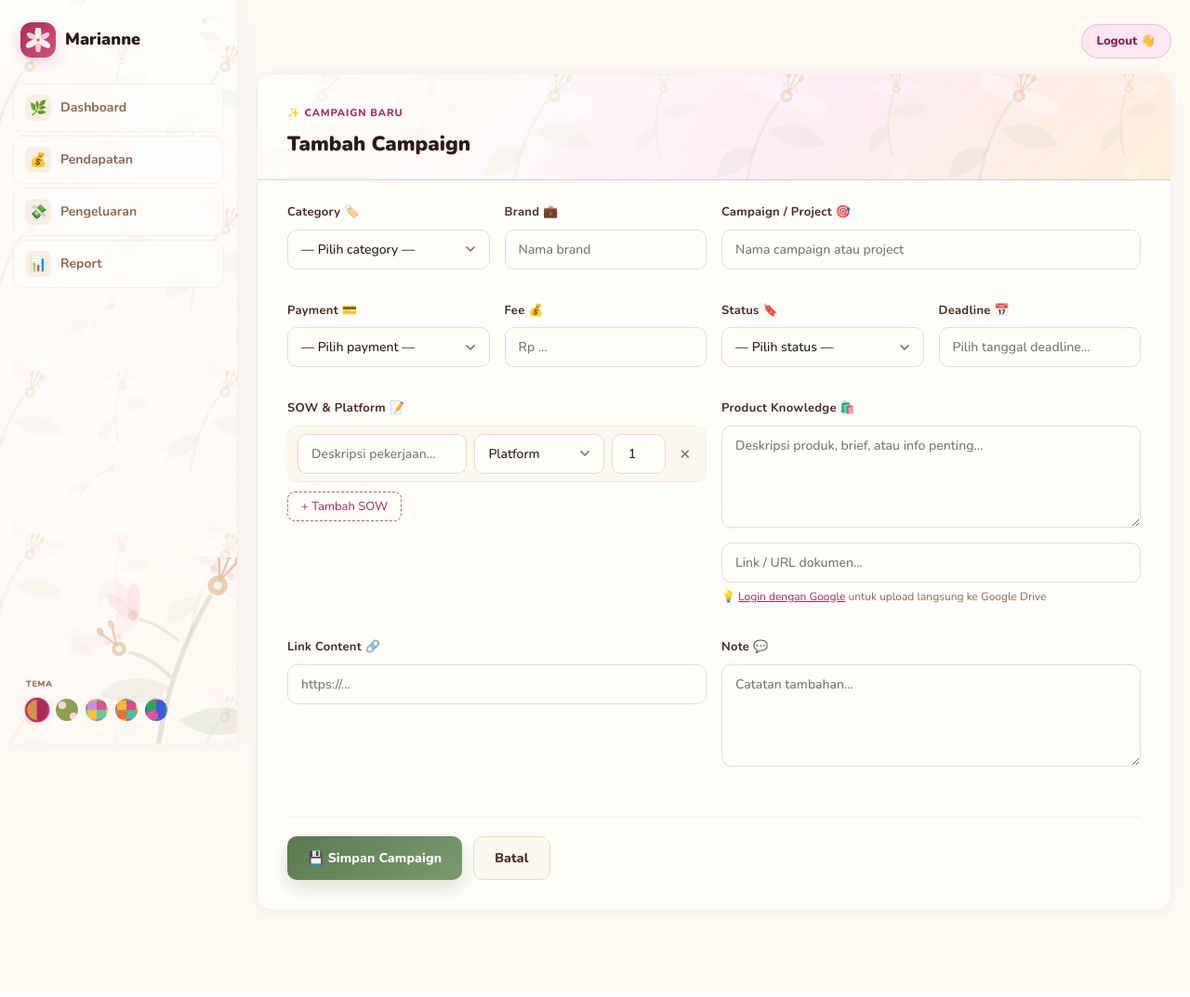
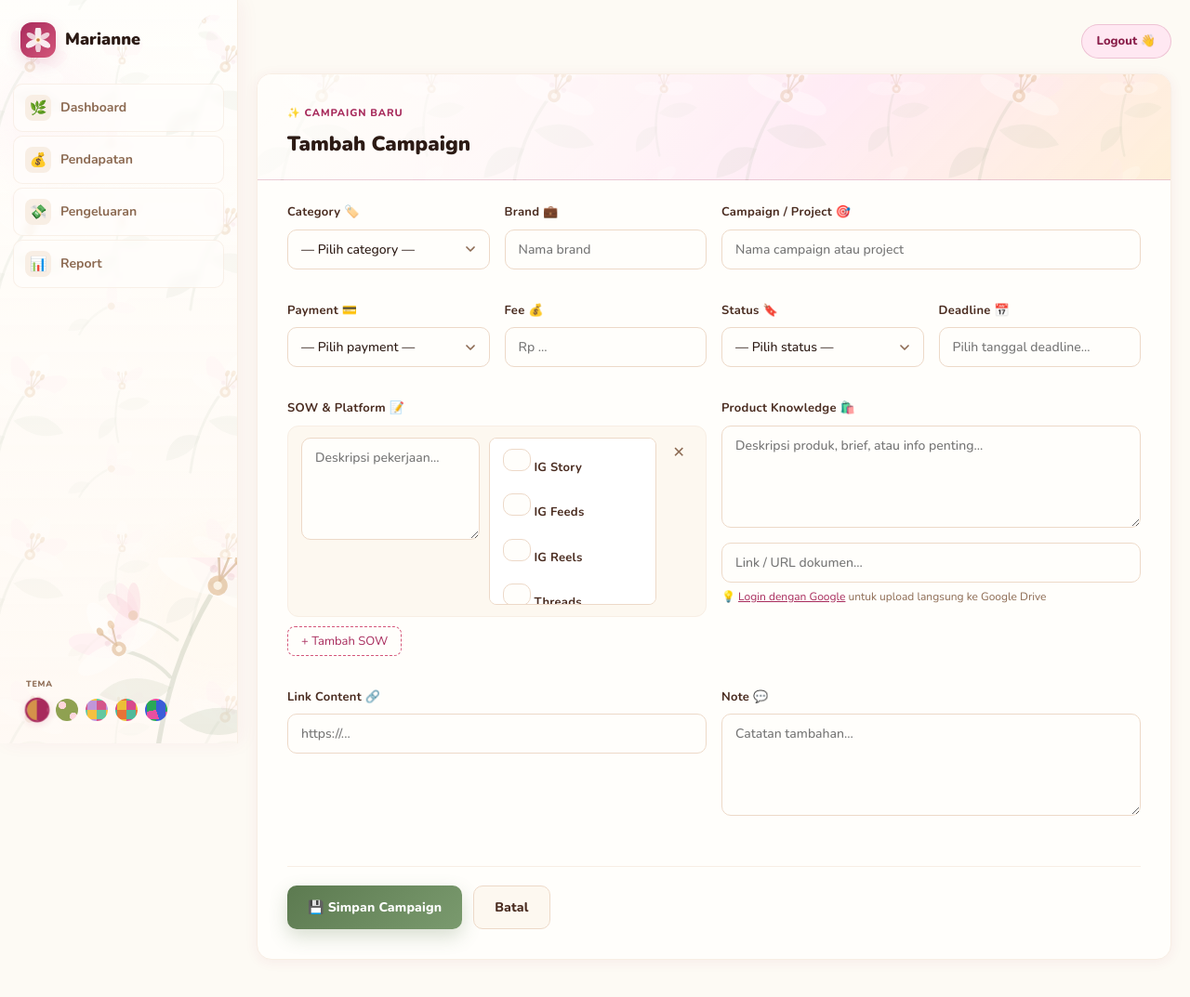
Before and after one commit to hendrikusray/daily-task, a Flask app: page /konten/buat in a window 1280 px wide. Shown: the top 1073 px of the page at 93% size. Before the commit the page ends 983 px from the top, so only its background shows below. Run offline with Flask 3, Linux system fonts and the light colour scheme; a user stored in the database is signed in.

Commit message:
sow: textarea + multi-checkbox platform, no qty field
Co-Authored-By: Claude Sonnet 4.6 <noreply@anthropic.com>

```diff
--- a/app/app.py
+++ b/app/app.py
@@ -237,14 +237,12 @@ def apply_tracker_form(konten):
     konten.fee = form_text('fee')
     sow_texts = request.form.getlist('sow_item_text[]')
     sow_platforms = request.form.getlist('sow_item_platform[]')
-    sow_qtys = request.form.getlist('sow_item_qty[]')
     items = []
     for i in range(len(sow_texts)):
         t = sow_texts[i].strip() if i < len(sow_texts) else ''
         p = sow_platforms[i].strip() if i < len(sow_platforms) else ''
-        q = int(sow_qtys[i]) if i < len(sow_qtys) and sow_qtys[i].isdigit() else 1
         if t or p:
-            items.append({'text': t, 'platform': p, 'qty': max(1, q)})
+            items.append({'text': t, 'platform': p, 'qty': 1})
     konten.sow_items = _json.dumps(items) if items else None
     konten.sow = items[0]['text'] if items else ''
     seen = []
--- a/app/static/css/style.css
+++ b/app/static/css/style.css
@@ -3378,31 +3378,46 @@ body[data-theme="polka"].auth-page::after {
 .expense-amount { font-weight: 800; font-size: 13.5px; color: var(--gold-dark); white-space: nowrap; }
 
 /* ── SOW dynamic rows ── */
-.sow-list { display: flex; flex-direction: column; gap: 8px; margin-bottom: 10px; }
+.sow-list { display: flex; flex-direction: column; gap: 10px; margin-bottom: 10px; }
+
 .sow-row {
-    display: flex; align-items: center; gap: 8px; flex-wrap: nowrap;
-    background: var(--surface-soft); border: 1px solid var(--line-soft);
-    border-radius: 10px; padding: 8px 10px;
-}
+    display: grid;
+    grid-template-columns: 1fr 180px auto;
+    gap: 10px;
+    align-items: start;
+    background: var(--surface-soft);
+    border: 1px solid var(--line-soft);
+    border-radius: 12px;
+    padding: 12px 14px;
+}
+
 .sow-text {
-    flex: 1 1 0; min-width: 0;
-    border: none; background: transparent; font-size: 14px;
-    font-family: inherit; color: var(--ink); padding: 4px 6px; border-radius: 6px;
-}
-.sow-text:focus { outline: 2px solid var(--lily-glow); background: #fff; }
-.sow-platform {
-    flex: 0 0 140px; font-size: 13px; border: 1px solid var(--line);
-    border-radius: 8px; padding: 5px 8px; background: #fff; color: var(--ink); font-family: inherit;
-}
-.sow-qty {
-    flex: 0 0 58px; text-align: center; border: 1px solid var(--line);
-    border-radius: 8px; padding: 5px 6px; font-size: 13px; font-family: inherit; background: #fff;
-}
+    width: 100%; box-sizing: border-box;
+    border: 1px solid var(--line); border-radius: 8px;
+    background: #fff; font-size: 14px; font-family: inherit; color: var(--ink);
+    padding: 8px 10px; resize: vertical; min-height: 80px;
+}
+.sow-text:focus { outline: none; border-color: var(--lily); box-shadow: 0 0 0 3px var(--lily-glow); }
+
+.sow-platform-wrap {
+    display: flex; flex-direction: column; gap: 4px;
+    border: 1px solid var(--line); border-radius: 8px;
+    background: #fff; padding: 8px 10px; max-height: 180px; overflow-y: auto;
+}
+.sow-plat-opt {
+    display: flex; align-items: center; gap: 6px;
+    font-size: 13px; color: var(--ink); cursor: pointer;
+    padding: 3px 4px; border-radius: 6px; white-space: nowrap;
+}
+.sow-plat-opt:hover { background: var(--lily-pale); }
+.sow-plat-opt input[type="checkbox"] { accent-color: var(--lily); width: 14px; height: 14px; cursor: pointer; }
+
 .sow-del-btn {
-    flex: 0 0 auto; background: none; border: none; color: var(--muted);
-    cursor: pointer; font-size: 15px; padding: 4px 6px; border-radius: 6px; line-height: 1;
+    align-self: start; background: none; border: none; color: var(--muted);
+    cursor: pointer; font-size: 16px; padding: 6px 8px; border-radius: 6px; line-height: 1; margin-top: 2px;
 }
 .sow-del-btn:hover { background: var(--lily-pale); color: var(--lily); }
+
 .sow-add-btn {
     background: none; border: 1.5px dashed var(--lily-light); color: var(--lily);
     padding: 6px 14px; border-radius: 8px; cursor: pointer; font-size: 13px; font-family: inherit;
@@ -3410,10 +3425,8 @@ body[data-theme="polka"].auth-page::after {
 .sow-add-btn:hover { background: var(--lily-pale); }
 
 @media (max-width: 600px) {
-    .sow-row { flex-wrap: wrap; }
-    .sow-text { flex: 1 1 100%; }
-    .sow-platform { flex: 1 1 calc(50% - 4px); }
-    .sow-qty { flex: 0 0 60px; }
+    .sow-row { grid-template-columns: 1fr auto; }
+    .sow-platform-wrap { grid-column: 1 / -1; max-height: 130px; }
 }
 
 /* Floral mobile: keep the flower as a soft corner accent, not a full card pattern */
--- a/app/templates/buat_konten.html
+++ b/app/templates/buat_konten.html
@@ -74,14 +74,15 @@
                 <label>SOW &amp; Platform 📝</label>
                 <div id="sowList" class="sow-list">
                     <div class="sow-row">
-                        <input type="text" name="sow_item_text[]" class="sow-text" placeholder="Deskripsi pekerjaan...">
-                        <select name="sow_item_platform[]" class="sow-platform">
-                            <option value="">Platform</option>
+                        <textarea name="sow_item_text[]" class="sow-text" rows="3" placeholder="Deskripsi pekerjaan..."></textarea>
+                        <div class="sow-platform-wrap">
                             {% for option in platform_options %}
-                            <option value="{{ option }}">{{ option }}</option>
+                            <label class="sow-plat-opt">
+                                <input type="checkbox" class="sow-plat-cb" value="{{ option }}"> {{ option }}
+                            </label>
                             {% endfor %}
-                        </select>
-                        <input type="number" name="sow_item_qty[]" class="sow-qty" value="1" min="1" placeholder="Qty">
+                            <input type="hidden" name="sow_item_platform[]" class="sow-platform-val">
+                        </div>
                         <button type="button" class="sow-del-btn" onclick="delSowRow(this)" title="Hapus">✕</button>
                     </div>
                 </div>
@@ -150,25 +151,35 @@
 <script>
 var _platformOptions = {{ platform_options | tojson }};
 
-function sowRowHtml(text, platform, qty) {
-    var opts = _platformOptions.map(function(o) {
-        return '<option value="' + o + '"' + (o === platform ? ' selected' : '') + '>' + o + '</option>';
-    }).join('');
+function sowPlatformWrapHtml(checkedArr) {
+    return _platformOptions.map(function(o) {
+        var chk = (checkedArr || []).indexOf(o) > -1 ? ' checked' : '';
+        return '<label class="sow-plat-opt"><input type="checkbox" class="sow-plat-cb" value="' + o + '"' + chk + '> ' + o + '</label>';
+    }).join('') + '<input type="hidden" name="sow_item_platform[]" class="sow-platform-val">';
+}
+
+function sowRowHtml(text, checkedPlatforms) {
     return '<div class="sow-row">' +
-        '<input type="text" name="sow_item_text[]" class="sow-text" placeholder="Deskripsi pekerjaan..." value="' + (text||'') + '">' +
-        '<select name="sow_item_platform[]" class="sow-platform"><option value="">Platform</option>' + opts + '</select>' +
-        '<input type="number" name="sow_item_qty[]" class="sow-qty" value="' + (qty||1) + '" min="1" placeholder="Qty">' +
+        '<textarea name="sow_item_text[]" class="sow-text" rows="3" placeholder="Deskripsi pekerjaan...">' + (text || '') + '</textarea>' +
+        '<div class="sow-platform-wrap">' + sowPlatformWrapHtml(checkedPlatforms) + '</div>' +
         '<button type="button" class="sow-del-btn" onclick="delSowRow(this)" title="Hapus">✕</button>' +
         '</div>';
 }
 
 function addSowRow() {
-    document.getElementById('sowList').insertAdjacentHTML('beforeend', sowRowHtml('', '', 1));
+    document.getElementById('sowList').insertAdjacentHTML('beforeend', sowRowHtml('', []));
 }
 
 function delSowRow(btn) {
     var list = document.getElementById('sowList');
     if (list.querySelectorAll('.sow-row').length > 1) btn.closest('.sow-row').remove();
 }
+
+document.querySelector('.tracker-form').addEventListener('submit', function() {
+    document.querySelectorAll('.sow-row').forEach(function(row) {
+        var checked = Array.from(row.querySelectorAll('.sow-plat-cb:checked')).map(function(cb) { return cb.value; });
+        row.querySelector('.sow-platform-val').value = checked.join(', ');
+    });
+});
 </script>
 {% endblock %}
```
Also changed, not shown: app/templates/edit_konten.html (+34 -20 lines).
